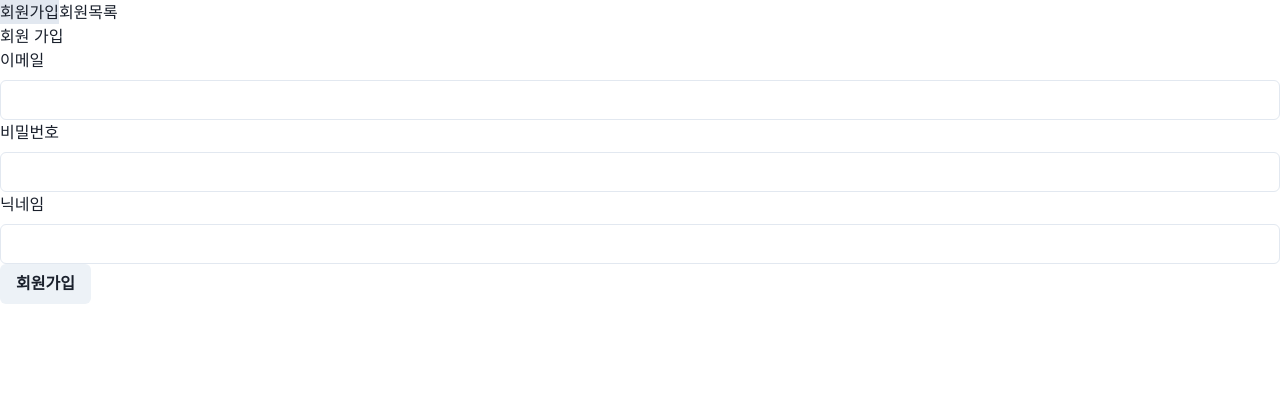
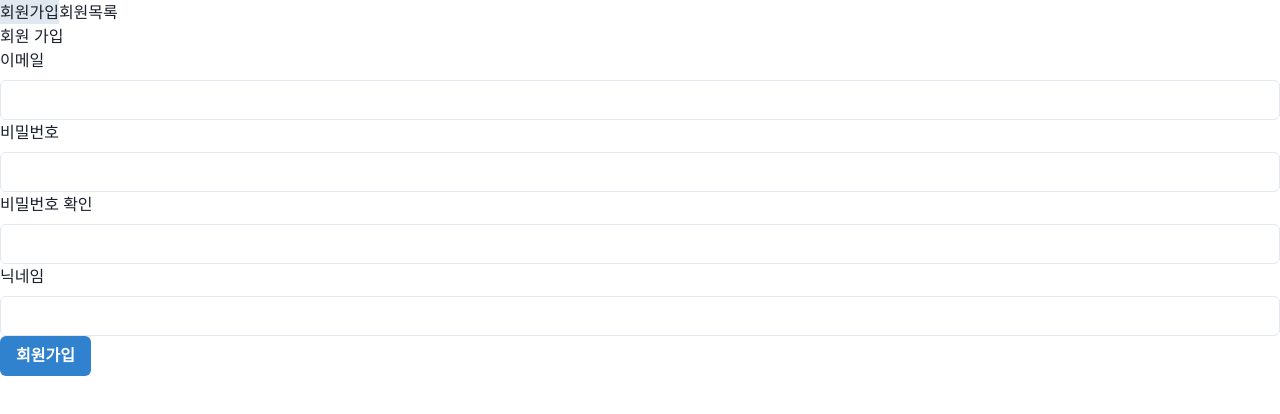
Before and after one commit to jnn-jnn1/prj2-practice-react, a React (Vite) app: page /signup in a window 1280 px wide. Shown: the top 414 px of the page. Built offline with nearby package versions, Linux system fonts and the light colour scheme.

Commit message:
비밀번호 확인, 가입버튼 비활성화

```diff
--- a/src/page/member/MemberList.jsx
+++ b/src/page/member/MemberList.jsx
@@ -41,7 +41,7 @@ export function MemberList() {
               <Td>{member.id}</Td>
               <Td>{member.email}</Td>
               <Td>{member.nickName}</Td>
-              <Td>{member.inserted}</Td>
+              <Td>{member.signupDateAndTime}</Td>
             </Tr>
           ))}
         </Tbody>
--- a/src/page/member/MemberSignup.jsx
+++ b/src/page/member/MemberSignup.jsx
@@ -2,6 +2,7 @@ import {
   Box,
   Button,
   FormControl,
+  FormHelperText,
   FormLabel,
   Input,
   useToast,
@@ -14,6 +15,7 @@ export function MemberSignup() {
   const [email, setEmail] = useState("");
   const [password, setPassword] = useState("");
   const [nickName, setNickName] = useState("");
+  const [passwordCheck, setPasswordCheck] = useState("");
   const toast = useToast();
   const navigate = useNavigate();
 
@@ -36,6 +38,14 @@ export function MemberSignup() {
       );
   }
 
+  let isDisabled = false;
+
+  let isPasswordCheck = password === passwordCheck;
+
+  if (!isPasswordCheck) {
+    isDisabled = true;
+  }
+
   return (
     <Box>
       <Box>회원 가입</Box>
@@ -53,12 +63,27 @@ export function MemberSignup() {
       </Box>
       <Box>
         <FormControl>
+          <FormLabel>비밀번호 확인</FormLabel>
+          <Input onChange={(e) => setPasswordCheck(e.target.value)} />
+          {isPasswordCheck || (
+            <FormHelperText>비밀번호가 다릅니다</FormHelperText>
+          )}
+        </FormControl>
+      </Box>
+      <Box>
+        <FormControl>
           <FormLabel>닉네임</FormLabel>
           <Input onChange={(e) => setNickName(e.target.value)} />
         </FormControl>
       </Box>
       <Box>
-        <Button onClick={handleSignup}>회원가입</Button>
+        <Button
+          onClick={handleSignup}
+          colorScheme={"blue"}
+          isDisabled={isDisabled}
+        >
+          회원가입
+        </Button>
       </Box>
     </Box>
   );
```
